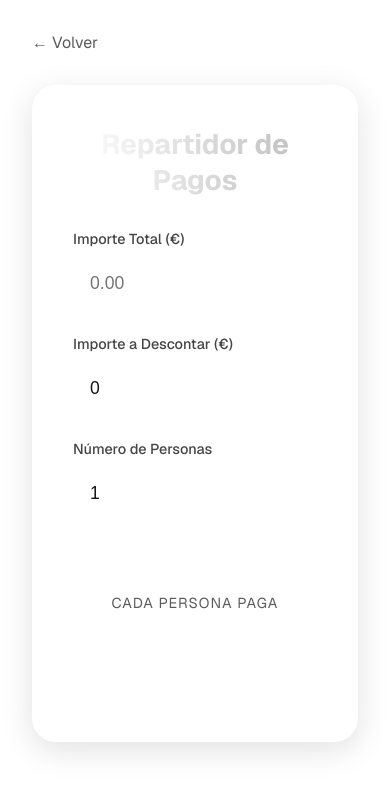
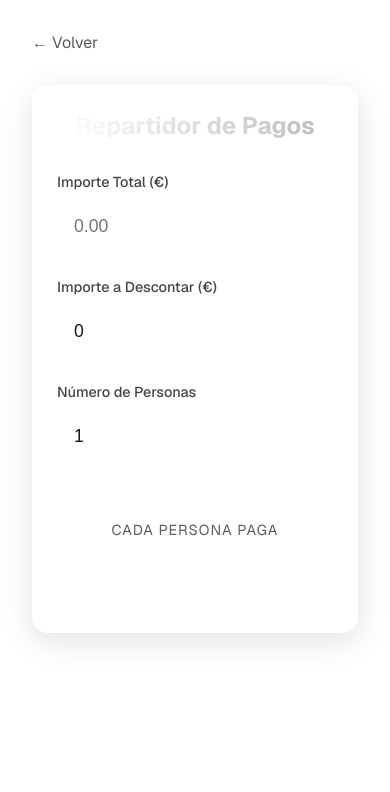
Before and after one commit to drlastanao/UtilidesAndroid, a Next.js app: page /split in a window 390 px wide. Shown: the top 792 px of the page. Built offline with nearby package versions, Linux system fonts and the light colour scheme.

Commit message:
feat: add mobile responsive styles to TodoApp, PaymentSplitter, and main page layouts.

```diff
--- a/src/app/page.module.css
+++ b/src/app/page.module.css
@@ -164,12 +164,14 @@
 
 @media (max-width: 600px) {
   .page {
-    padding: 32px;
+    padding: 16px;
     padding-bottom: 80px;
+    gap: 32px;
   }
 
   .main {
     align-items: center;
+    width: 100%;
   }
 
   .main ol {
@@ -177,13 +179,20 @@
   }
 
   .ctas {
-    flex-direction: column;
+    grid-template-columns: 1fr;
+    width: 100%;
+    gap: 1rem;
   }
 
   .ctas a {
     font-size: 14px;
-    height: 40px;
-    padding: 0 16px;
+    height: auto;
+    padding: 0;
+  }
+
+  .pary {
+    width: 100%;
+    padding: 1.25rem;
   }
 
   .footer {
--- a/src/components/PaymentSplitter.module.css
+++ b/src/components/PaymentSplitter.module.css
@@ -94,3 +94,27 @@
         transform: translateY(0);
     }
 }
+
+@media (max-width: 600px) {
+    .container {
+        padding: 1.5rem;
+        border-radius: 16px;
+    }
+
+    .title {
+        font-size: 1.5rem;
+    }
+
+    .resultContainer {
+        padding: 1.5rem;
+        margin-top: 2rem;
+    }
+
+    .resultAmount {
+        font-size: 2.25rem;
+    }
+
+    .currency {
+        font-size: 1.25rem;
+    }
+}
--- a/src/components/TodoApp.module.css
+++ b/src/components/TodoApp.module.css
@@ -148,3 +148,25 @@
         transform: translateY(0);
     }
 }
+
+@media (max-width: 600px) {
+    .container {
+        padding: 1.5rem;
+        width: 100%;
+    }
+
+    .title {
+        font-size: 1.5rem;
+        margin-bottom: 1.5rem;
+    }
+
+    .inputGroup {
+        flex-direction: column;
+        gap: 0.5rem;
+    }
+
+    .addButton {
+        width: 100%;
+        padding: 0.75rem;
+    }
+}
```
